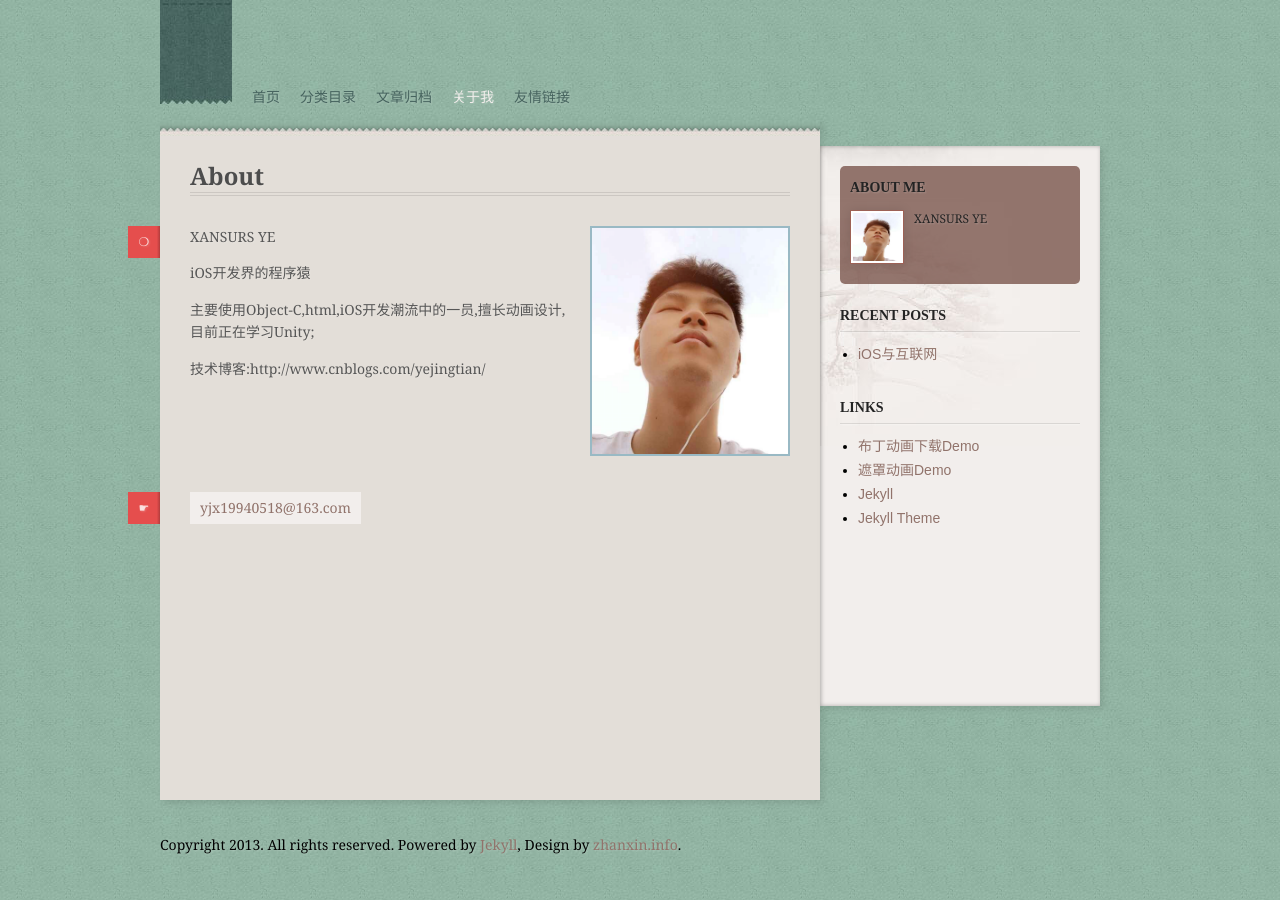
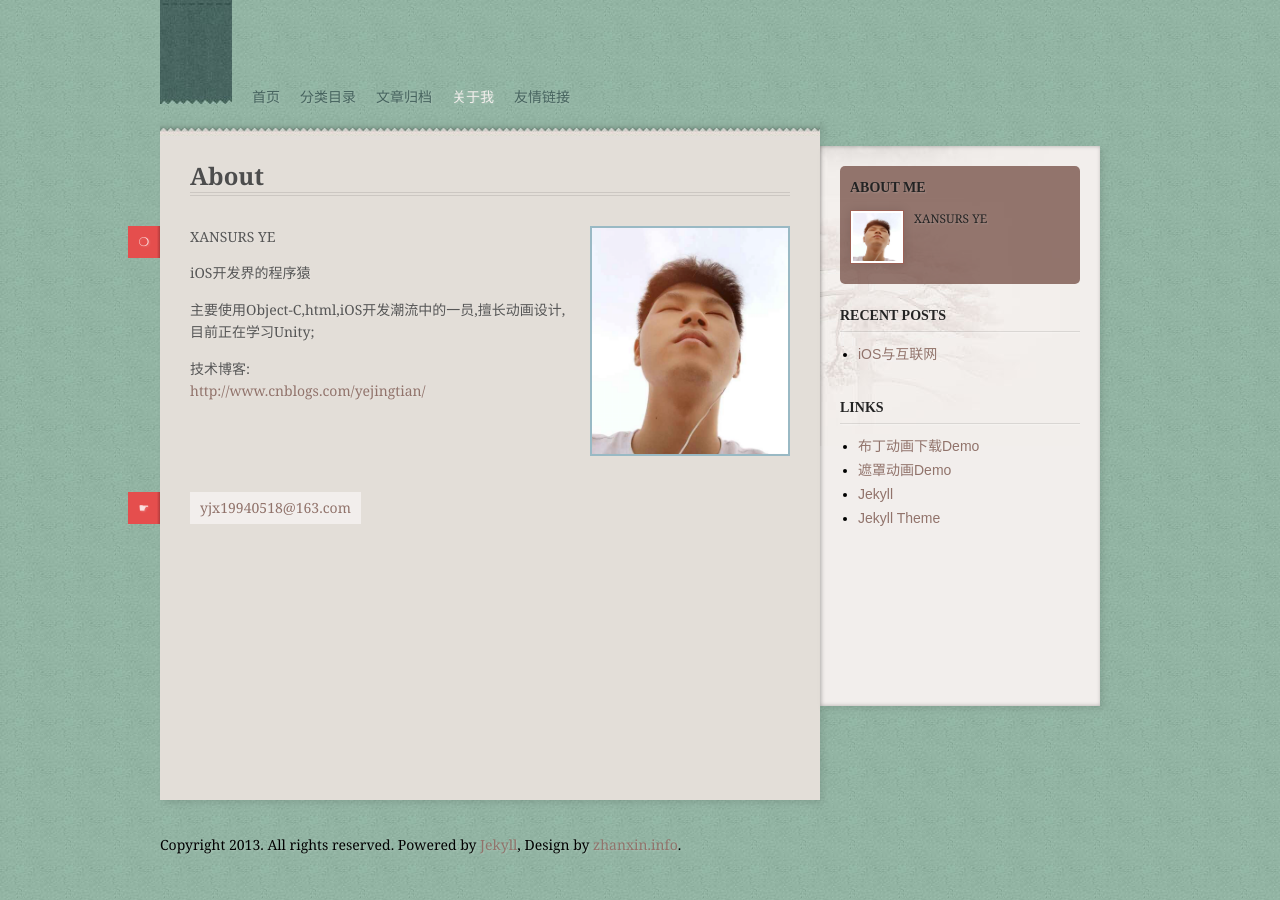
Before and after one commit to bnb173yjx/bnb173yjx.github.com, a Jekyll site: the page built from about.html, in a window 1280 px wide. Built offline with Jekyll 4.4.1, drawn with Linux system fonts in a browser that asks for light colours; nearby versions of some CDN libraries; some web fonts are replaced; comment, search, counter and statistics services are not loaded; some of the changed lines change nothing that is shown.

Commit message:
add super link

```diff
--- a/_config.yml
+++ b/_config.yml
@@ -68,7 +68,7 @@ author:
     detailIntro:
       <p>iOS开发界的程序猿</p>
       <p>主要使用Object-C,html,iOS开发潮流中的一员,擅长动画设计,目前正在学习Unity;</p>
-      <p>技术博客:http://www.cnblogs.com/yejingtian/ </p>
+      <p>技术博客:<br/> <a href:"http://www.cnblogs.com/yejingtian/"> http://www.cnblogs.com/yejingtian/ </a></p>
 
 #Follow me, you can choose your icon by http://fortawesome.github.io/Font-Awesome/icons/#brand
 follow:
```
